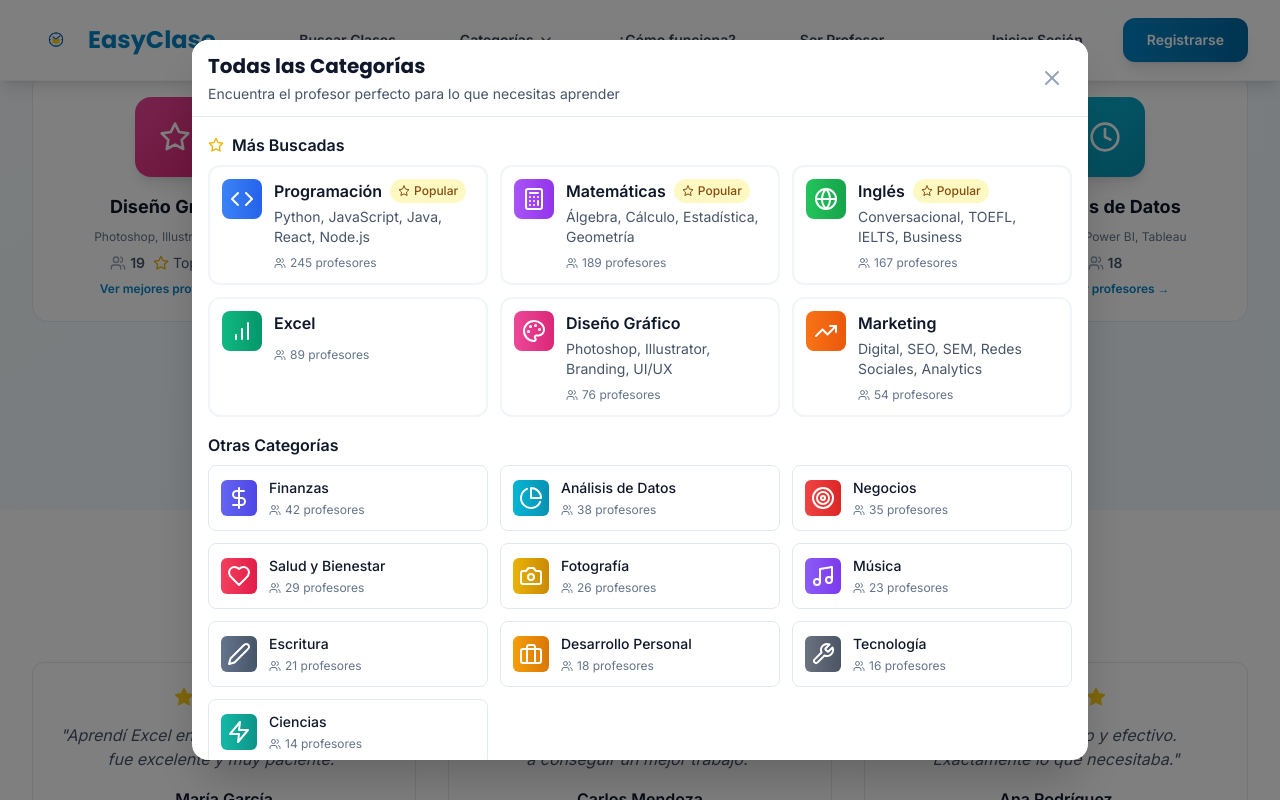
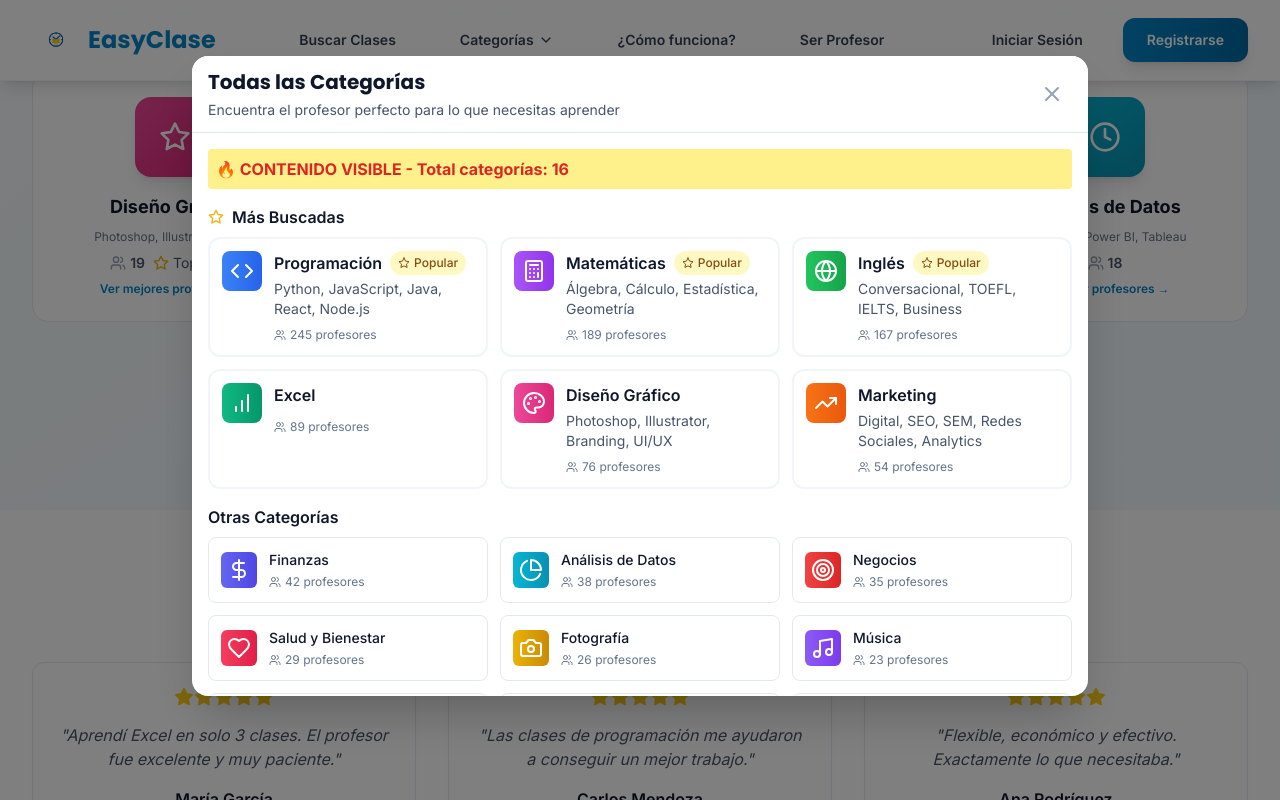
Before and after one commit to Zafiadomgit/EasyClase, a React (Vite) app: page / in a window 1280 px wide. Both pictures are taken after a click on the button "Ver todas las categorías". Shown: the part 2083-2883 px from the top of the page. Built offline with nearby package versions, Linux system fonts and the light colour scheme; the HTML template or start-up script is replaced by a standard one.

Commit message:
fix: modal simple

```diff
--- a/src/components/Modal/CategoriesModal.jsx
+++ b/src/components/Modal/CategoriesModal.jsx
@@ -204,14 +204,13 @@ const CategoriesModal = ({ isOpen, onClose, highlightCategory = null }) => {
 
   return (
     <div
-      className="fixed inset-0 bg-black bg-opacity-50 z-[9999] overflow-y-auto"
+      className="fixed inset-0 bg-black bg-opacity-50 z-[9999] p-4"
       onClick={handleBackdropClick}
     >
-      <div className="min-h-screen py-4 px-4 flex items-center justify-center">
-        <div
-          className="bg-white rounded-2xl max-w-4xl w-full max-h-[90vh] overflow-y-auto shadow-2xl my-4"
-          onClick={(e) => e.stopPropagation()}
-        >
+      <div
+        className="bg-white rounded-2xl max-w-4xl w-full h-[80vh] overflow-y-auto shadow-2xl mx-auto mt-10"
+        onClick={(e) => e.stopPropagation()}
+      >
         {/* Header */}
         <div className="sticky top-0 bg-white border-b border-secondary-200 px-4 py-3 rounded-t-2xl">
           <div className="flex items-center justify-between">
@@ -233,7 +232,10 @@ const CategoriesModal = ({ isOpen, onClose, highlightCategory = null }) => {
         </div>
 
         {/* Content */}
-        <div className="p-4">
+        <div className="p-4 bg-white min-h-[400px]">
+          <div className="text-red-600 font-bold mb-4 p-2 bg-yellow-200 rounded">
+            🔥 CONTENIDO VISIBLE - Total categorías: {categorias.length}
+          </div>
 
           {/* Categorías más buscadas */}
           <div className="mb-4">
@@ -343,7 +345,6 @@ const CategoriesModal = ({ isOpen, onClose, highlightCategory = null }) => {
           </p>
         </div>
       </div>
-      </div>
     </div>
   )
 }
```
